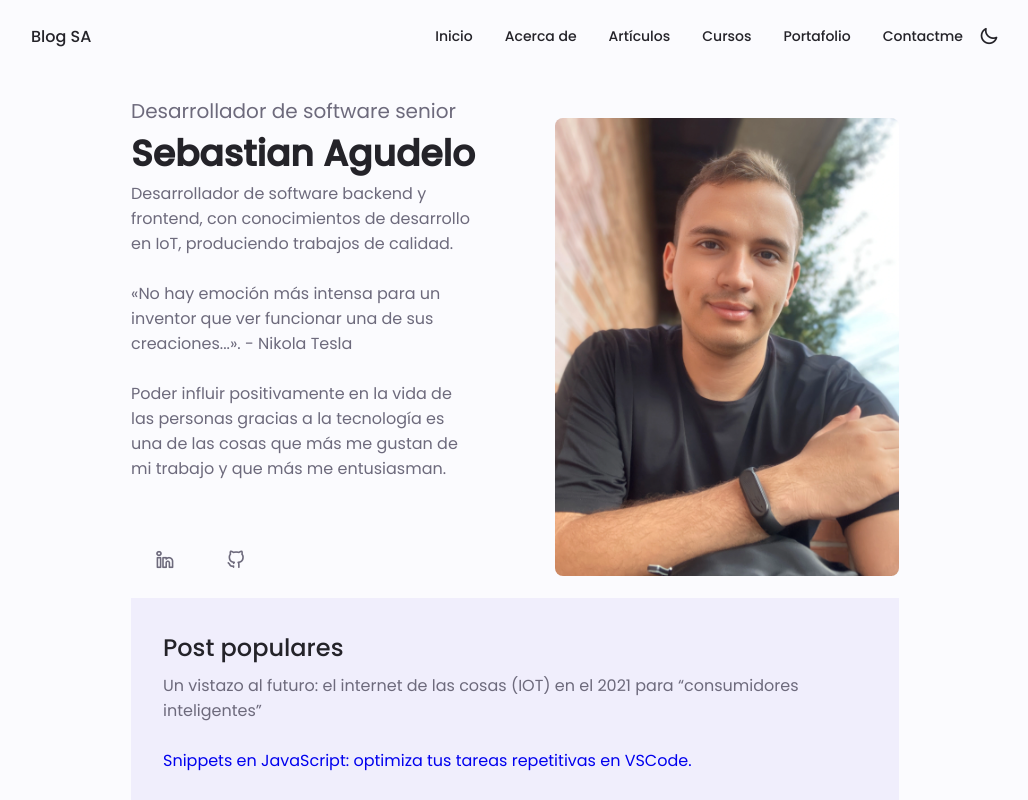
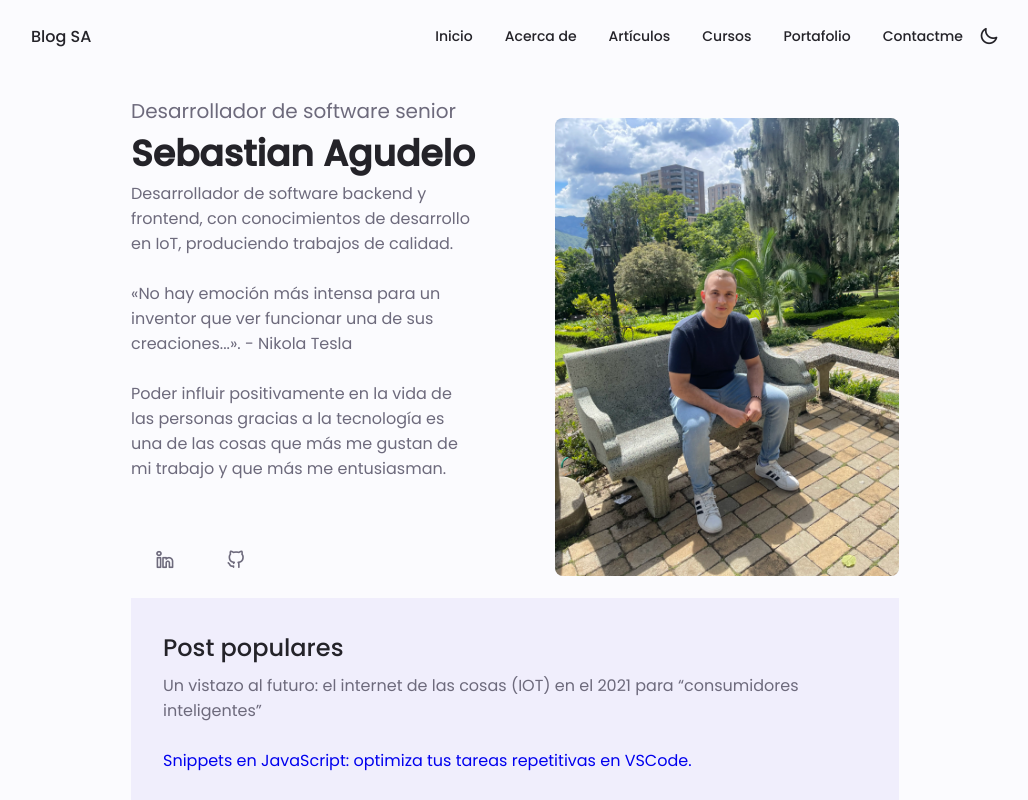
Before and after one commit to Jhonsebastianas/portafolio, a Next.js app: page /blog/about in a window 1280 px wide. Shown: the top 800 px of the page, without its empty margins (125-1153 px from the left). Built offline with nearby package versions, Linux system fonts and the light colour scheme.

Commit message:
Change image

```diff
--- a/src/modules/blog/views/about/about-blog.view.js
+++ b/src/modules/blog/views/about/about-blog.view.js
@@ -155,7 +155,7 @@ const About = () => {
                         </StyledSocialContainer>
                     </div>
                 </div>
-                <img src="../images/about.webp" alt="sebastian_img" className="about__img" />
+                <img src="../images/about_2.webp" alt="sebastian_img" className="about__img" />
             </StyledAboutContainer>
             <StylePost className="container">
                 <h2>Post populares</h2>
```
